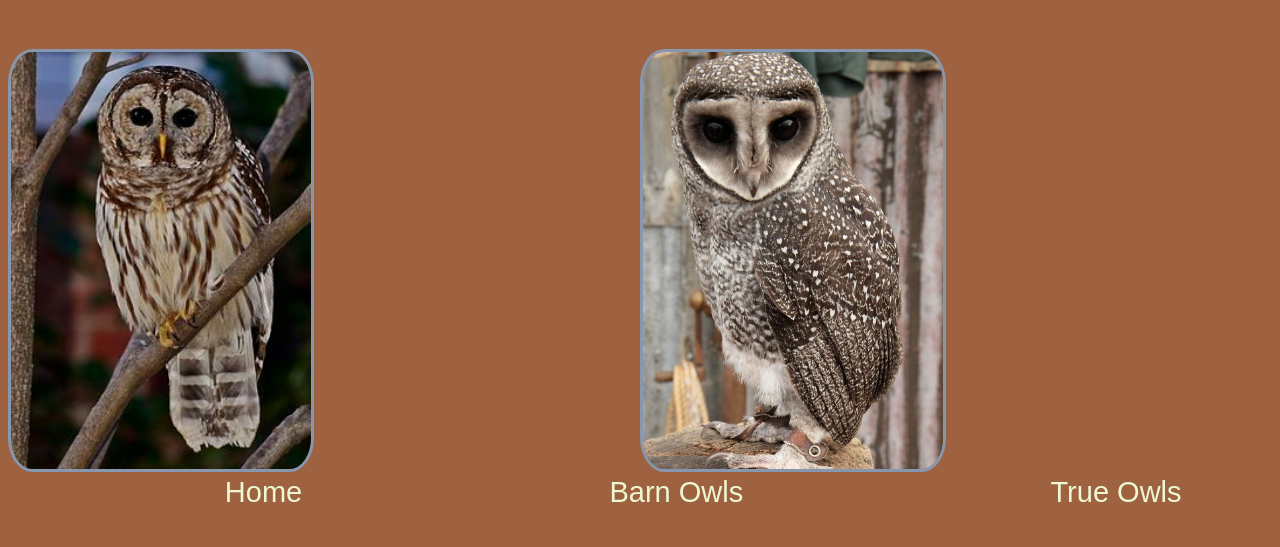
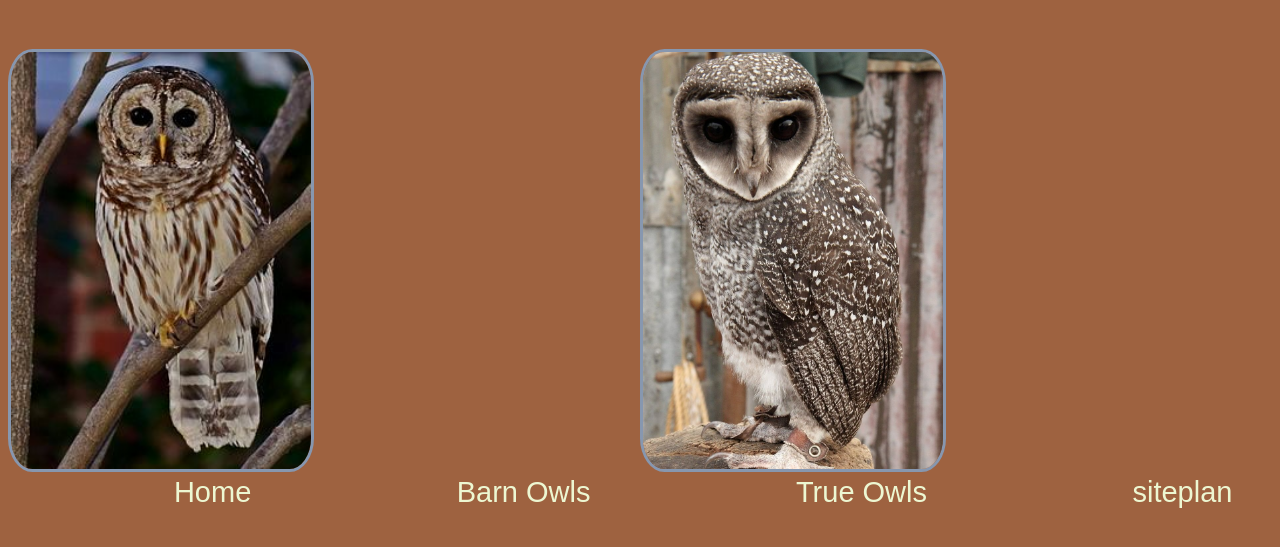
Before and after one commit to Jacobdm0/jacobdm0.github.io, a plain HTML site: page owl_Personal/index.html in a window 1280 px wide. Shown: the part 245-792 px from the top of the page. Drawn offline with Linux system fonts and the light colour scheme; a web font is replaced by a local one.

Commit message:
fixed footer nav

```diff
--- a/owl_Personal/index.html
+++ b/owl_Personal/index.html
@@ -34,6 +34,7 @@
         <a href="index.html">Home</a>
         <a href="tyto.html">Barn Owls</a>
         <a href="strig.html">True Owls</a>
+        <a href="siteplan.html">siteplan</a>
     </footer>
 </body>
 </html>
```
Also changed, not shown: owl_Personal/strig.html (+1 -0 lines), owl_Personal/tyto.html (+1 -0 lines).
